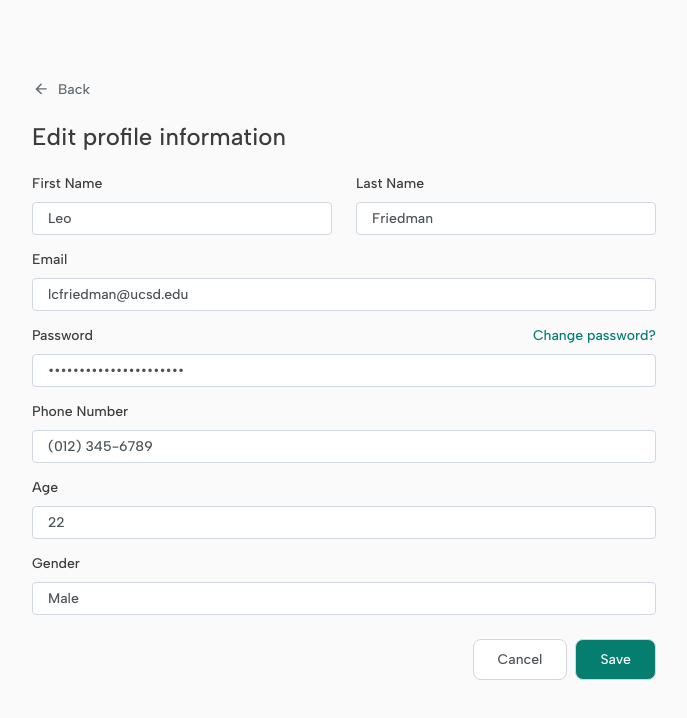
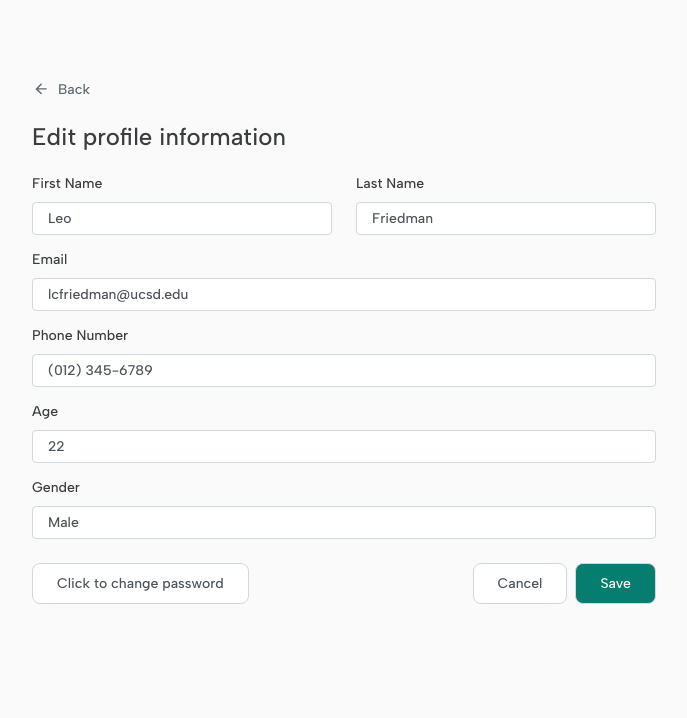
Before and after one commit to TritonSE/Veteran-Sisters-Support-Website, a Next.js app in the folder frontend/: page /profile/1/edit in a window 1280 px wide. Shown: the top 718 px of the page, without its empty margins (296-983 px from the left). Built offline with nearby package versions, Linux system fonts and the light colour scheme.

Commit message:
remove password field from edit profile

```diff
--- a/frontend/src/app/components/EditProfile.module.css
+++ b/frontend/src/app/components/EditProfile.module.css
@@ -68,20 +68,6 @@
   line-height: normal;
 }
 
-.field .changePassword {
-  color: var(--Primary, #057e6f);
-  /* body medium */
-  font-family: "Albert Sans";
-  font-size: 14px;
-  font-style: normal;
-  font-weight: 500;
-  line-height: normal;
-}
-
-.field .changePassword:hover {
-  cursor: pointer;
-}
-
 .field .fieldInput {
   display: flex;
   padding: 7px 15px;
@@ -104,76 +90,11 @@
 
 .formControls {
   display: flex;
-  justify-content: flex-end;
-  align-items: flex-start;
-  gap: var(--Spacing-s, 8px);
+  justify-content: space-between;
   width: 100%;
 }
 
-.confirmPasswordModal {
-  position: absolute;
-  top: 0;
-  left: 0;
-  background: rgba(37, 37, 37, 0.2);
-  backdrop-filter: blur(4px);
-  height: 100vh;
-  width: 100vw;
+.formSubmissionControls {
   display: flex;
-  justify-content: center;
-  align-items: center;
-}
-
-.confirmPasswordModal .modalContent {
-  display: flex;
-  min-width: 600px;
-  padding: var(--Spacing-md, 24px);
-  flex-direction: column;
-  align-items: flex-end;
-  gap: 32px;
-
-  border-radius: var(--Spacing-s, 8px);
-  background: #fff;
-}
-
-.confirmPasswordModal .modalHeader {
-  display: flex;
-  justify-content: space-between;
-  align-items: flex-start;
-  align-self: stretch;
-}
-
-.confirmPasswordModal .modalInfo {
-  display: flex;
-  width: 379px;
-  flex-direction: column;
-  align-items: flex-start;
   gap: var(--Spacing-s, 8px);
 }
-
-.confirmPasswordModal .closeModal:hover {
-  cursor: pointer;
-}
-
-.confirmPasswordModal .modalHeading {
-  color: var(--Text-3, #3a3c3d);
-  font-family: "Albert Sans";
-  font-size: 20px;
-  font-style: normal;
-  font-weight: 500;
-  line-height: normal;
-}
-.confirmPasswordModal .modalSubtext {
-  color: var(--Text-2, #4d5358);
-  /* body small */
-  font-family: "Albert Sans";
-  font-size: 13px;
-  font-style: normal;
-  font-weight: 400;
-  line-height: normal;
-}
-
-.confirmPasswordModal .modalControls {
-  display: flex;
-  align-items: center;
-  gap: var(--Spacing-s, 8px);
-}
--- a/frontend/src/app/components/EditProfile.tsx
+++ b/frontend/src/app/components/EditProfile.tsx
@@ -4,108 +4,78 @@ import { Button } from "@/app/components/Button";
 import styles from "./EditProfile.module.css";
 import NavigateBack from "./NavigateBack";
 import { useRouter } from "next/navigation";
-import Image from "next/image";
-import { useState } from "react";
 
 export default function EditProfile({ userId }: { userId: string }) {
-  const [modalOpen, setModalOpen] = useState(false);
   const router = useRouter();
   const user = getUserProfile(RoleEnum.VETERAN);
   return (
-    <div className={styles.editProfile}>
+    <form className={styles.editProfile}>
       <NavigateBack />
       <div className={styles.editProfileHeader}>Edit profile information</div>
+
       <div className={styles.editProfileFormContent}>
         <div className={styles.editName}>
           <Field required={true} label="First Name" defaultValue={user.firstName} />
           <Field required={true} label="Last Name" defaultValue={user.lastName} />
         </div>
-        <Field required={true} label="Email" defaultValue={user.email} />
-        <Field
-          required={true}
-          label="Password"
-          defaultValue={"xxxxxxxxxxxxxxxxxxxxxx"}
-          type="password"
-          openModal={() => setModalOpen(true)}
-        />
-        <Field required={false} label="Phone Number" defaultValue={user.phoneNumber || ""} />
-        <Field required={false} label="Age" defaultValue={user.age || null} type="number" />
-        <Field required={false} label="Gender" defaultValue={user.gender || ""} />
+        <Field required={true} label="Email" defaultValue={user.email} type="email" />
+        <Field required={true} label="Phone Number" defaultValue={user.phoneNumber || ""} />
+        <Field required={true} label="Age" defaultValue={user.age || null} type="number" />
+        <Field required={true} label="Gender" defaultValue={user.gender || ""} />
       </div>
       <div className={styles.formControls}>
-        <Button text="Cancel" onClick={() => router.back()} />
         <Button
-          text="Save"
-          filled={true}
-          onClick={() => {
-            // TODO: call updateProfile api
-            router.back();
+          text="Click to change password"
+          onClick={(event) => {
+            event.preventDefault();
           }}
         />
+        <div className={styles.formSubmissionControls}>
+          <Button
+            text="Cancel"
+            onClick={(event) => {
+              event.preventDefault();
+              router.back();
+            }}
+          />
+          <Button
+            text="Save"
+            filled={true}
+            onClick={(event) => {
+              event.preventDefault();
+
+              const inputs: any = document.querySelectorAll(`input.${styles.fieldInput}`);
+
+              const formData = {
+                firstName: inputs[0]?.value,
+                lastName: inputs[1]?.value,
+                email: inputs[2]?.value,
+                phoneNumber: inputs[3]?.value,
+                age: Number(inputs[4]?.value),
+                gender: inputs[5]?.value,
+              };
+
+              const form = document.querySelector("form");
+              if (form && !form.reportValidity()) {
+                return; // Prevent navigation if validation fails
+              }
+
+              // TODO: call updateProfile api with form data
+              router.back();
+            }}
+          />
+        </div>
       </div>
-      <ConfirmPasswordModal showModal={modalOpen} closeModal={() => setModalOpen(false)} />
-    </div>
+    </form>
   );
 }
 
-function ConfirmPasswordModal(params: { showModal: boolean; closeModal: () => void }) {
-  const { showModal, closeModal } = params;
-
-  return (
-    <>
-      {showModal && (
-        <div className={styles.confirmPasswordModal}>
-          <div className={styles.modalContent}>
-            <div className={styles.modalHeader}>
-              <div className={styles.modalInfo}>
-                <div className={styles.modalHeading}>Change your password</div>
-                <div className={styles.modalSubtext}>
-                  Your new password will be saved to your profile information.
-                </div>
-              </div>
-              <Image
-                className={styles.closeModal}
-                src="/close_button.svg"
-                alt="Close modal"
-                width={24}
-                height={24}
-                onClick={closeModal}
-              />
-            </div>
-            <Field
-              label="Enter new password"
-              defaultValue="xxxxxxxxxxxxxxxxxxxxxx"
-              type="password"
-              required={true}
-            />
-            <div className={styles.modalControls}>
-              <Button text="Cancel" onClick={closeModal} />
-              <Button text="Save" filled={true} onClick={closeModal} />
-            </div>
-          </div>
-        </div>
-      )}
-    </>
-  );
-}
-
-function Field(params: {
-  label: string;
-  defaultValue: any;
-  required?: boolean;
-  type?: string;
-  openModal?: () => void;
-}) {
-  const { label, defaultValue, required, type, openModal } = params;
+function Field(params: { label: string; defaultValue: any; required?: boolean; type?: string }) {
+  const { label, defaultValue, required, type } = params;
   return (
     <div className={styles.field}>
       <div className={styles.fieldLabelContainer}>
         <div className={styles.fieldLabel}>{label}</div>
-        {openModal && (
-          <div className={styles.changePassword} onClick={openModal}>
-            Change password?
-          </div>
-        )}
       </div>
       <input
         className={styles.fieldInput}
```
